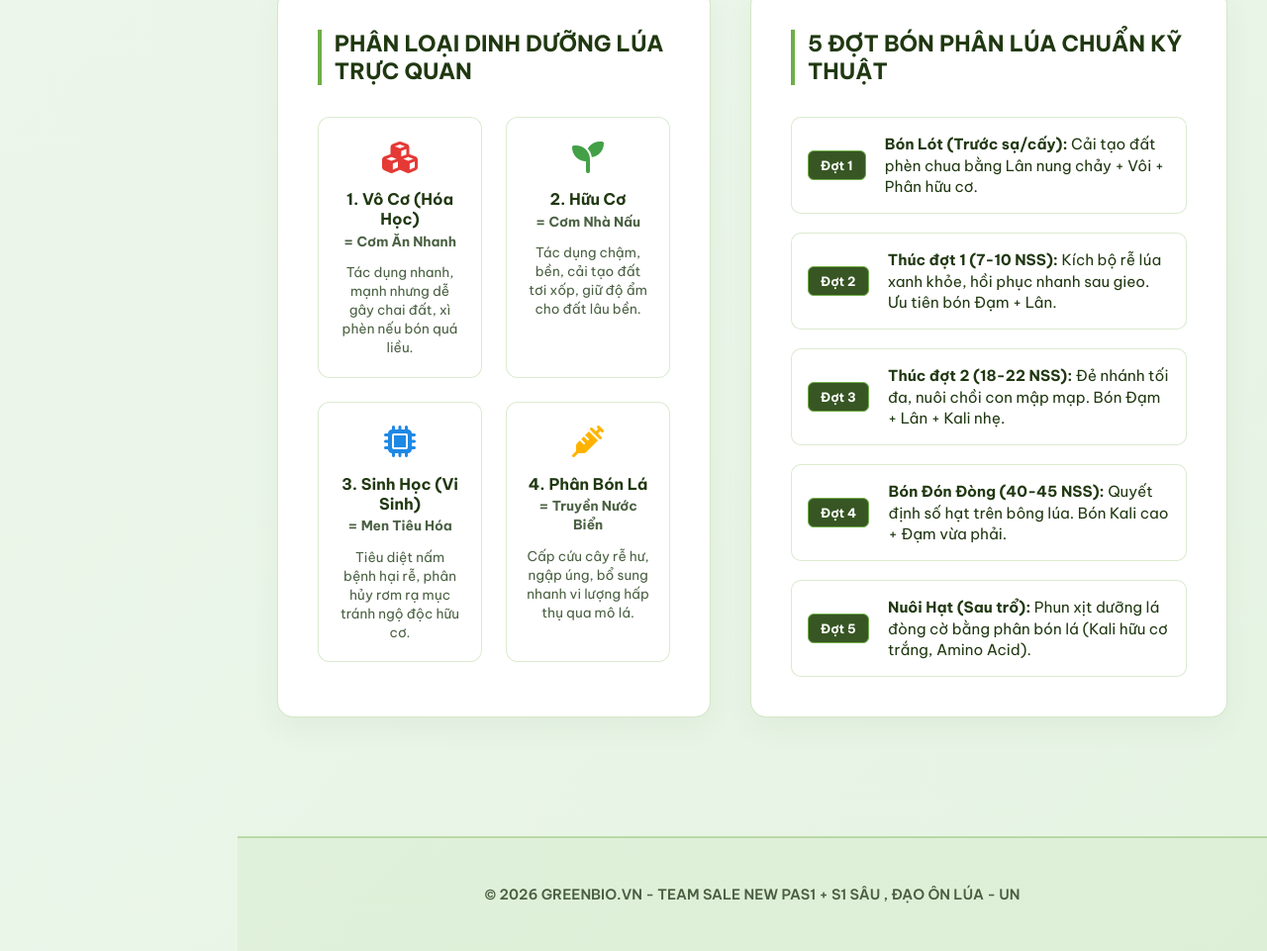
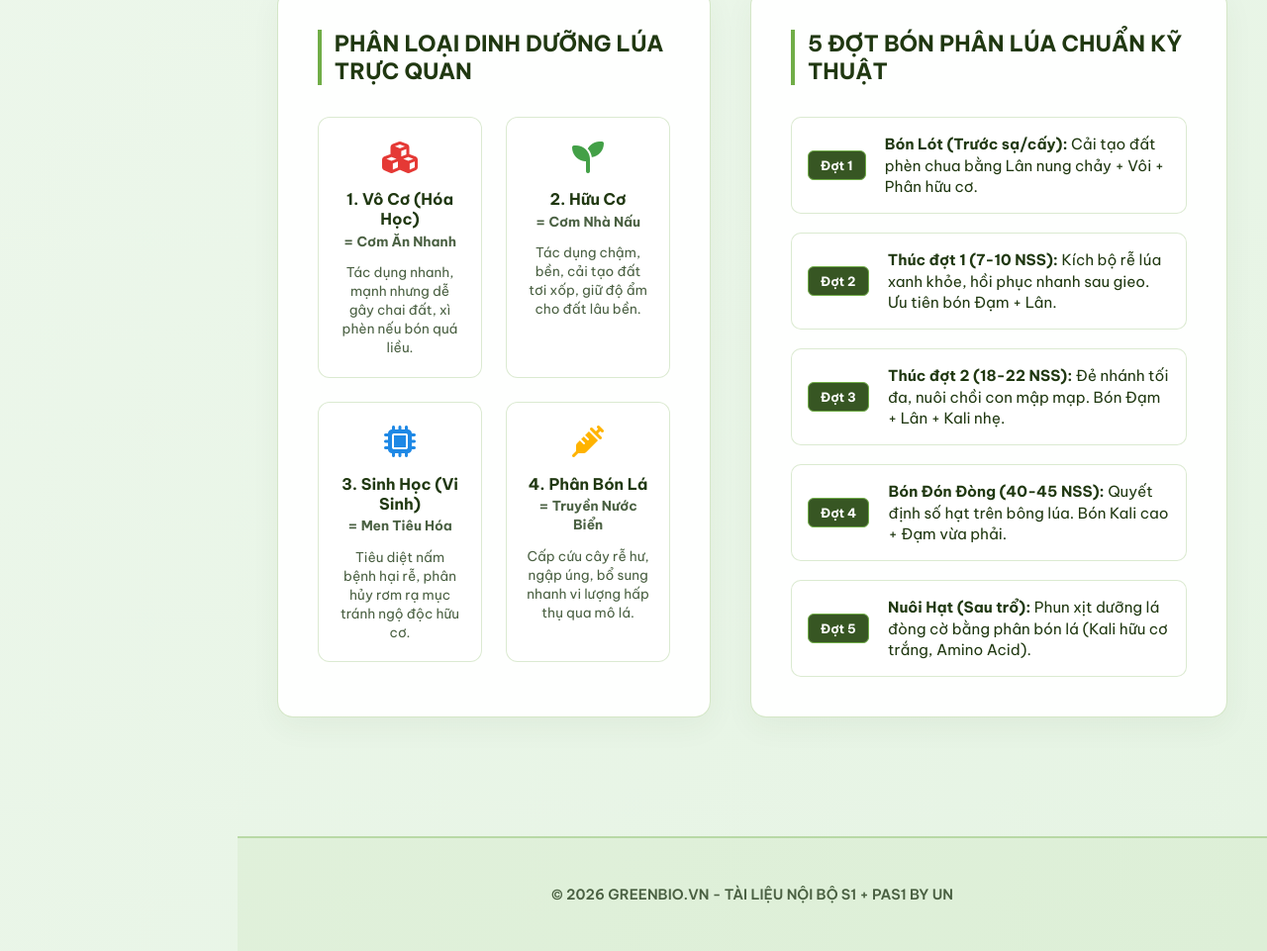
Before and after one commit to nnttruc5555-bot/SALEKIT-GREENBIO, a plain HTML site: page index.html in a window 1280 px wide. Shown: the part 3017-3978 px from the top of the page at 99% size. Drawn offline with Linux system fonts and the light colour scheme.

Commit message:
Update index.html

```diff
--- a/index.html
+++ b/index.html
@@ -556,7 +556,7 @@
 
     <!-- Footer -->
     <footer class="main-footer" style="margin-left: 240px;">
-        <p>© 2026 GREENBIO.VN - TEAM SALE NEW PAS1 + S1 SÂU , ĐẠO ÔN LÚA - UN</p>
+        <p>© 2026 GREENBIO.VN - TÀI LIỆU NỘI BỘ S1 + PAS1 BY UN</p>
     </footer>
 
     <!-- Responsive Footer margin adjustment -->
```
